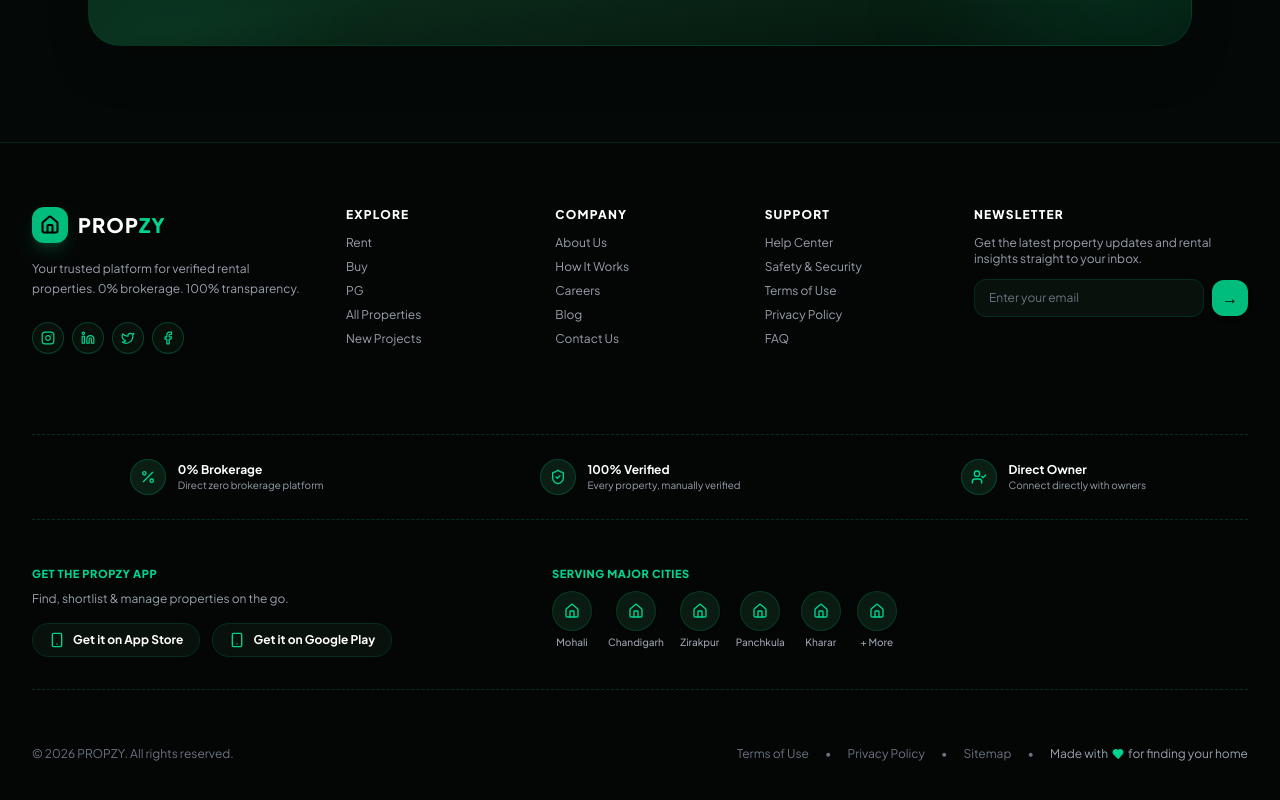
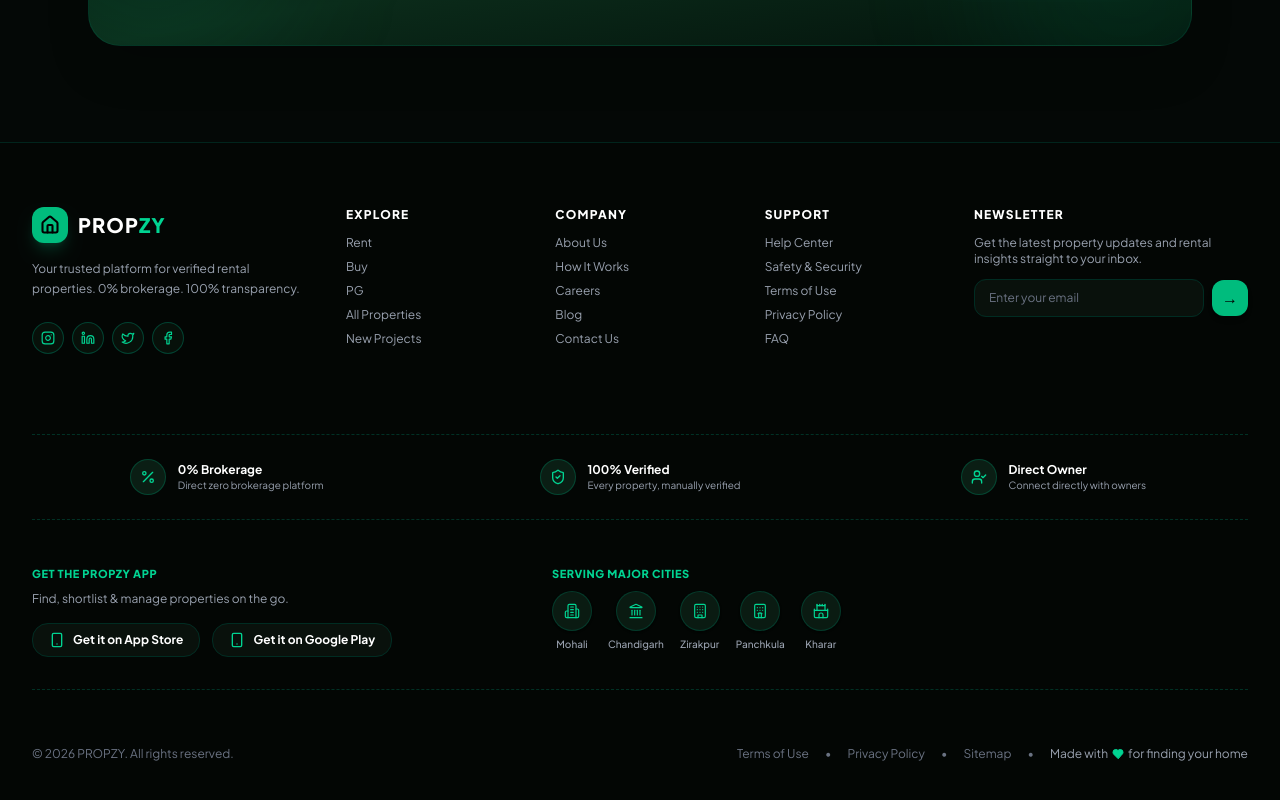
Before and after one commit to infinologylexvra-cmyk/PROPZY, a Next.js app: page /contact in a window 1280 px wide. Shown: the part 1404-2204 px from the top of the page. Built offline with nearby package versions, Linux system fonts and the light colour scheme; a web font is replaced by a local one.

Commit message:
post property button fixed

```diff
--- a/components/Footer.tsx
+++ b/components/Footer.tsx
@@ -5,7 +5,8 @@ import Link from 'next/link';
 import { usePathname } from 'next/navigation';
 import {
   Home, ShieldCheck, Phone, Mail, MapPin, Smartphone, ArrowRight,
-  Globe, Instagram, Linkedin, Twitter, Facebook, UserCheck, Percent, Heart
+  Globe, Instagram, Linkedin, Twitter, Facebook, UserCheck, Percent, Heart,
+  Building, Building2, Landmark, Hotel, Castle
 } from 'lucide-react';
 
 import { isValidEmail } from '@/lib/validation';
@@ -25,12 +26,11 @@ export const Footer: React.FC = () => {
   };
 
   const majorCities = [
-    { name: 'Mohali', href: '/properties?city=Mohali' },
-    { name: 'Chandigarh', href: '/properties?city=Chandigarh' },
-    { name: 'Zirakpur', href: '/properties?city=Zirakpur' },
-    { name: 'Panchkula', href: '/properties?city=Panchkula' },
-    { name: 'Kharar', href: '/properties?city=Kharar' },
-    { name: '+ More', href: '/localities' },
+    { name: 'Mohali', href: '/properties?city=Mohali', icon: Building2 },
+    { name: 'Chandigarh', href: '/properties?city=Chandigarh', icon: Landmark },
+    { name: 'Zirakpur', href: '/properties?city=Zirakpur', icon: Building },
+    { name: 'Panchkula', href: '/properties?city=Panchkula', icon: Hotel },
+    { name: 'Kharar', href: '/properties?city=Kharar', icon: Castle },
   ];
 
 
@@ -218,16 +218,19 @@ export const Footer: React.FC = () => {
               SERVING MAJOR CITIES
             </div>
             <div className="flex flex-wrap justify-start gap-4">
-              {majorCities.map((c, idx) => (
-                <Link key={idx} href={c.href} className="flex flex-col items-center space-y-1 group cursor-pointer">
+              {majorCities.map((c, idx) => {
+                const IconComponent = c.icon;
+                return (
+                  <Link key={idx} href={c.href} className="flex flex-col items-center space-y-1.5 group cursor-pointer">
                     <div className="w-10 h-10 rounded-full bg-[#0a1b12] border border-emerald-900/60 group-hover:border-emerald-500 group-hover:bg-emerald-500 group-hover:text-black text-emerald-400 flex items-center justify-center transition-all shadow-sm">
-                    <Home size={16} />
+                      <IconComponent size={16} strokeWidth={1.75} />
                     </div>
                     <span className="text-[10px] text-gray-400 group-hover:text-white font-medium transition-colors text-center">
                       {c.name}
                     </span>
                   </Link>
-              ))}
+                );
+              })}
 
             </div>
           </div>
--- a/components/Navbar.tsx
+++ b/components/Navbar.tsx
@@ -3,7 +3,7 @@
 import React, { useState, useRef, useEffect, Suspense } from 'react';
 import Link from 'next/link';
 import { usePathname, useRouter, useSearchParams } from 'next/navigation';
-import { Search, Heart, User, ChevronDown, Home, Menu, X, ShieldCheck } from 'lucide-react';
+import { Search, Heart, User, ChevronDown, Home, Menu, X, ShieldCheck, Plus } from 'lucide-react';
 import { GlobalSearchBar } from '@/components/GlobalSearchBar';
 import { useApp } from '@/context/AppContext';
 
@@ -148,14 +148,16 @@ function NavbarContent() {
             <GlobalSearchBar mode="public" className="hidden lg:block w-64 md:w-72" />
 
             {/* Post Property Button */}
-            {user?.role === 'owner' && <Link
-              href="/post-property"
-              onClick={() => setActiveItem('sell')}
-              className="hidden sm:flex items-center space-x-1 px-4 sm:px-5 py-2 rounded-full bg-emerald-500 hover:bg-emerald-400 text-black font-extrabold text-xs shadow-lg shadow-emerald-500/20 hover:shadow-emerald-500/30 transition-all"
-            >
-              <span>Post Property</span>
-              <span className="text-sm font-bold ml-1">→</span>
-            </Link>}
+            {user?.role === 'owner' && (
+              <Link
+                href="/post-property"
+                onClick={() => setActiveItem('sell')}
+                className="hidden sm:inline-flex items-center justify-center space-x-1.5 px-4 py-2 h-9 rounded-full bg-emerald-500 hover:bg-emerald-400 text-black font-extrabold text-xs shadow-md shadow-emerald-500/25 hover:shadow-emerald-500/40 transition-all whitespace-nowrap shrink-0 cursor-pointer active:scale-95"
+              >
+                <Plus size={14} className="stroke-[2.5]" />
+                <span>Post Property</span>
+              </Link>
+            )}
 
             {/* Saved Wishlist Icon */}
             <Link
```
Lines whose indentation alone changed are shown as unchanged.
